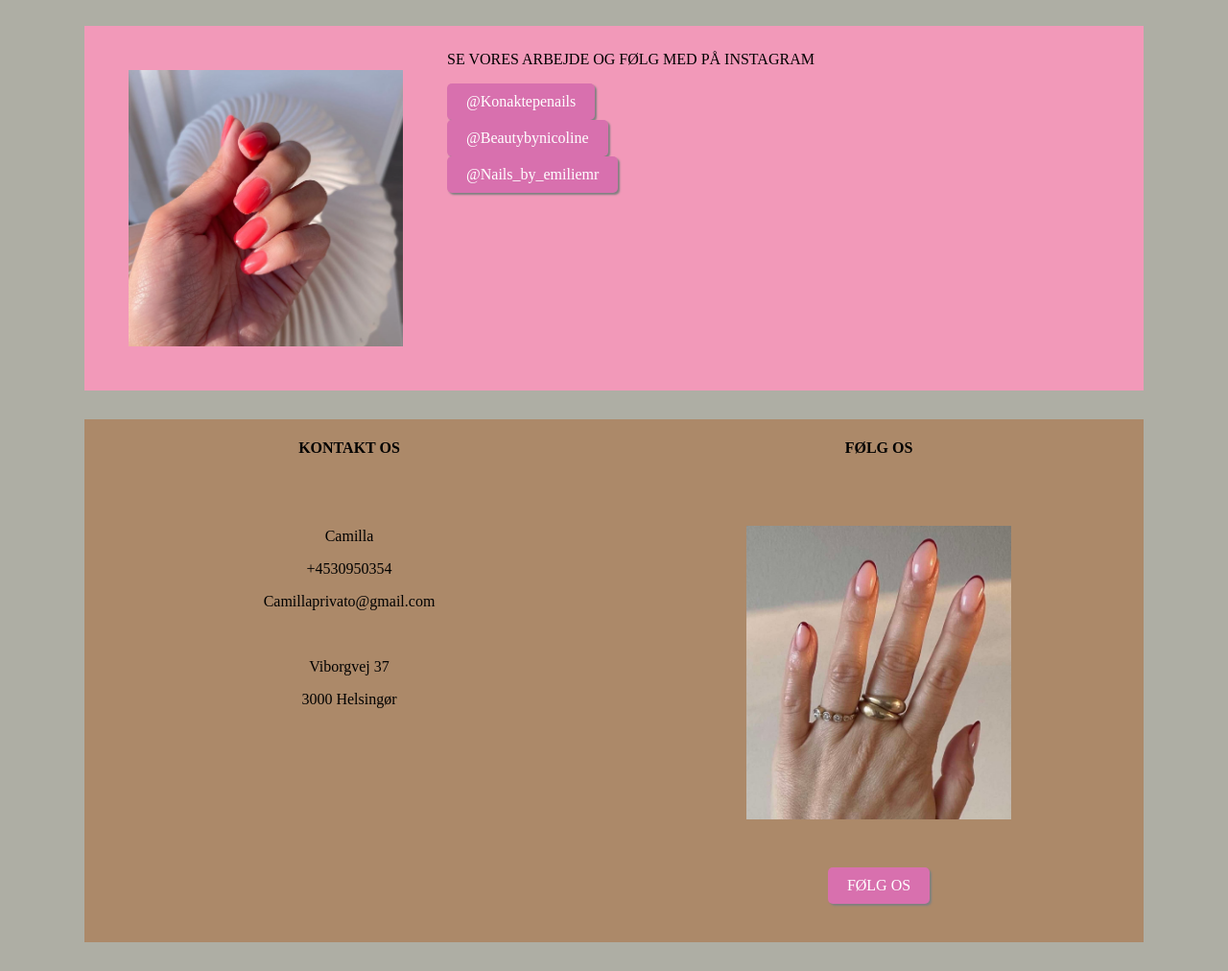
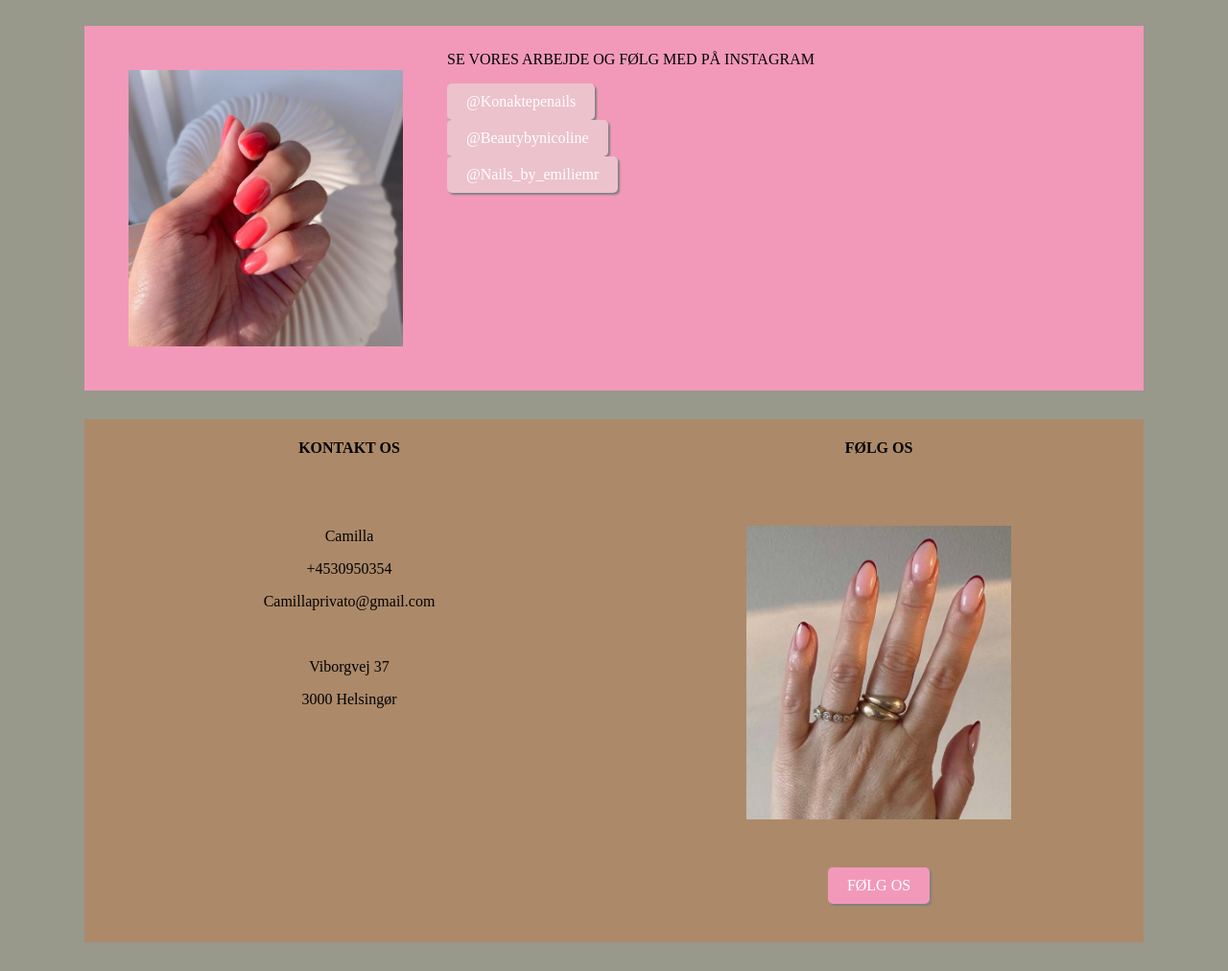
Before and after one commit to emra0005/Konaktepe-Nails, a plain HTML site: page omos.html in a window 1280 px wide. Shown: the part 1870-2882 px from the top of the page at 96% size. Drawn offline with Linux system fonts and the light colour scheme.

Commit message:
tilføjer ny baggrundsfarve

```diff
--- a/style.css
+++ b/style.css
@@ -12,7 +12,7 @@ h3 {
 }
 
 body {
-  background-color: rgb(174, 174, 164);
+  background-color: rgb(152, 152, 139);
 }
 
 section {
@@ -237,7 +237,7 @@ Lyserød og brun kasse med priser*/
 
 .btn {
   display: inline-block;
-  background-color: rgb(216, 112, 174);
+  background-color: #f299b9;
   color: white;
   text-decoration: none;
   box-shadow: 2px 2px 2px grey;
@@ -246,7 +246,7 @@ Lyserød og brun kasse med priser*/
   border-radius: 5px;
 }
 .btn2 {
-  background-color: rgb(216, 112, 174);
+  background-color: #f299b9;
   color: white;
   text-decoration: none;
   padding: 10px 20px;
@@ -482,7 +482,7 @@ Lyserød og brun kasse med priser*/
   }
   .cinsta {
     display: inline-block;
-    background-color: rgb(216, 112, 174);
+    background-color: #ecc2cc;
     color: white;
     text-decoration: none;
     padding: 10px 20px;
@@ -492,7 +492,7 @@ Lyserød og brun kasse med priser*/
   }
   .ninsta {
     display: inline-block;
-    background-color: rgb(216, 112, 174);
+    background-color: #ecc2cc;
     color: white;
     text-decoration: none;
     padding: 10px 20px;
@@ -502,7 +502,7 @@ Lyserød og brun kasse med priser*/
   }
   .einsta {
     display: inline-block;
-    background-color: rgb(216, 112, 174);
+    background-color: #ecc2cc;
     color: white;
     text-decoration: none;
     padding: 10px 20px;
```
